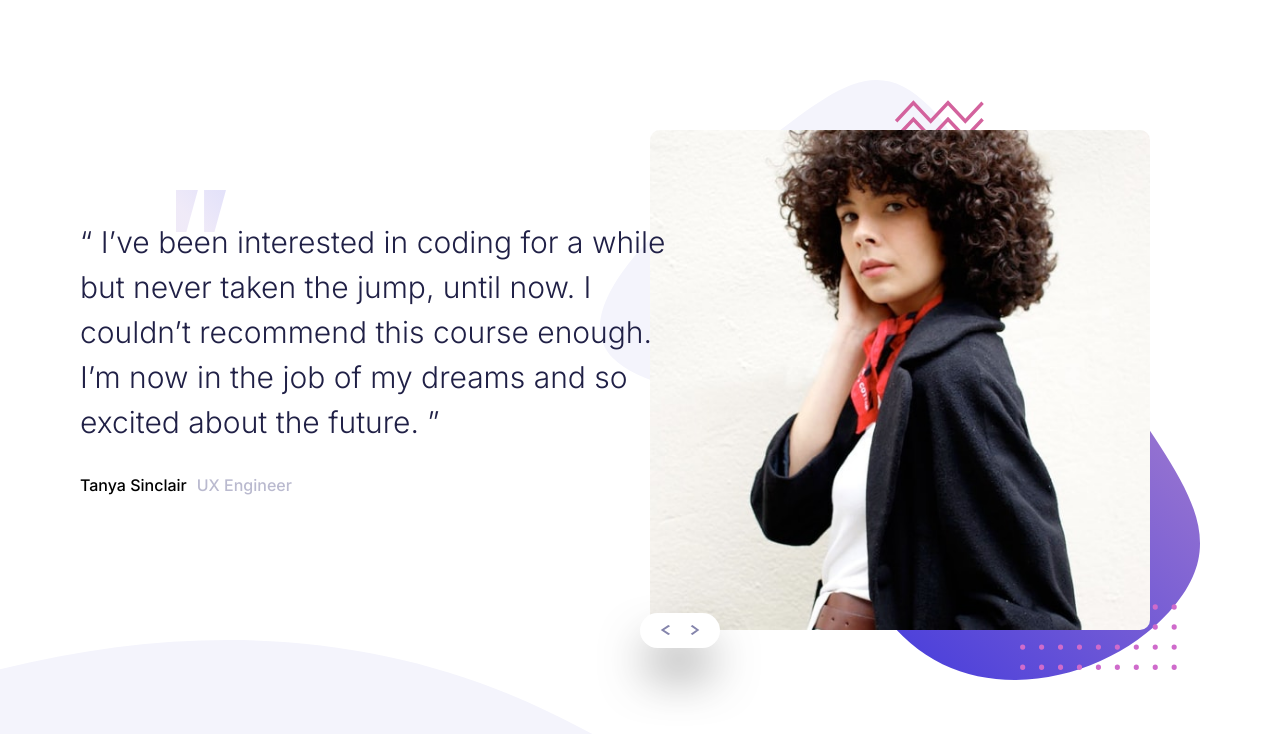
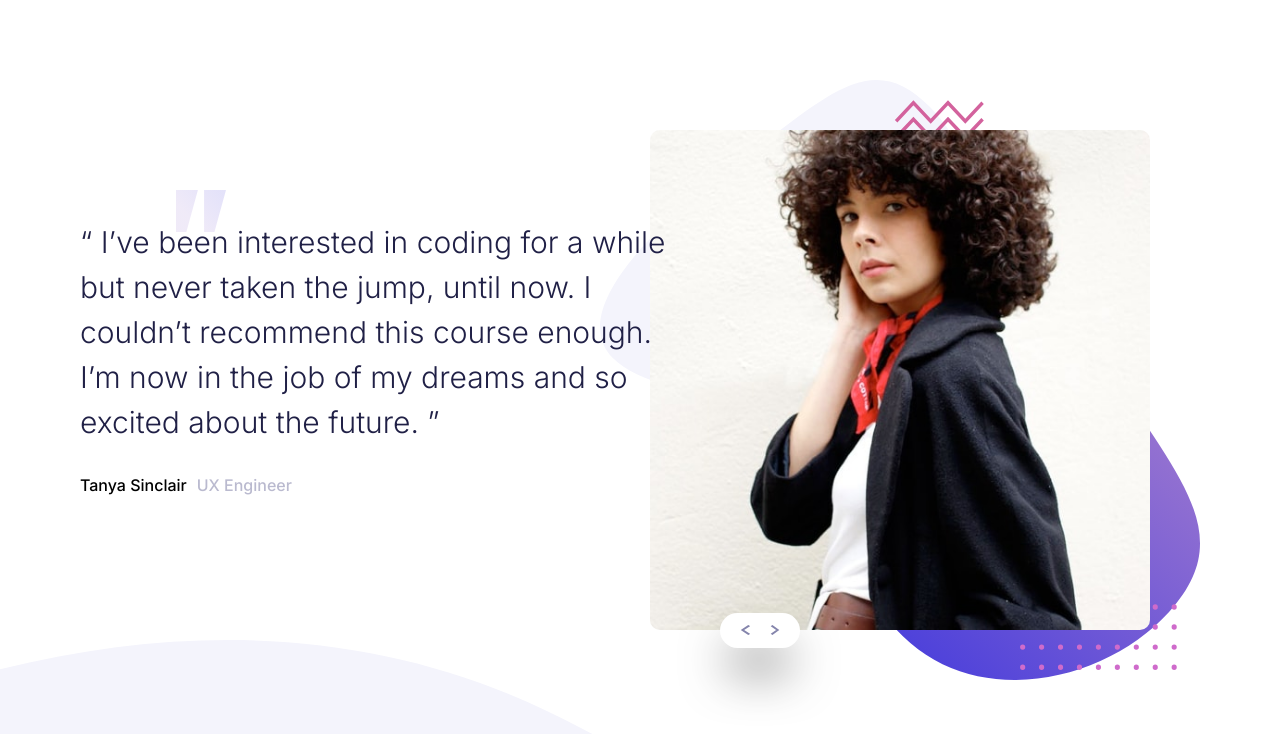
Before and after one commit to azzykesuma/testimonials-sliders, a website: page index.html in a window 1280 px wide. Drawn offline with Linux system fonts and the light colour scheme.

Commit message:
editing arrow position

```diff
--- a/style.css
+++ b/style.css
@@ -154,6 +154,6 @@ body {
 
     .arrow {
         bottom : 7em;
-        left : 40em;
+        left : 45em;
     }
 }
```
